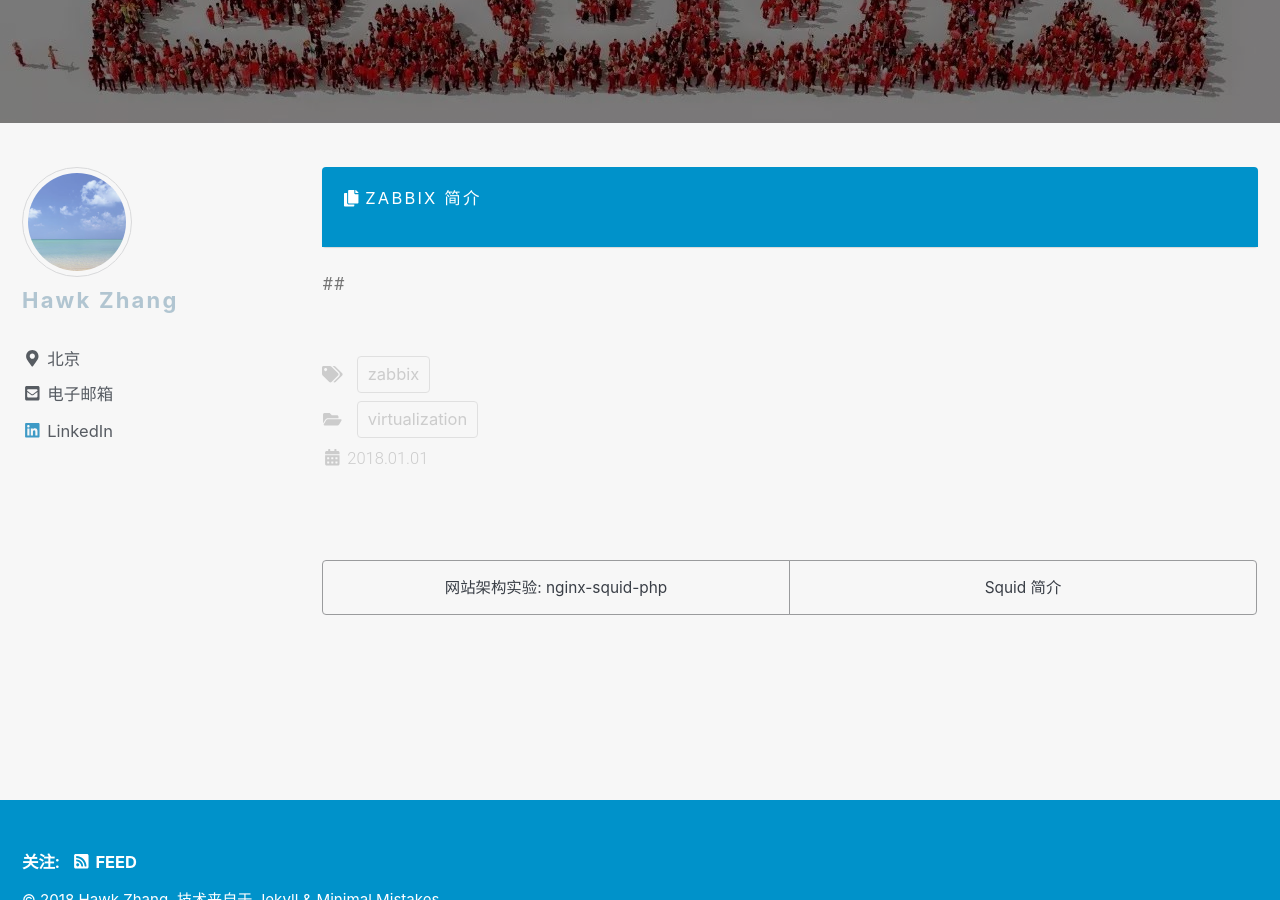
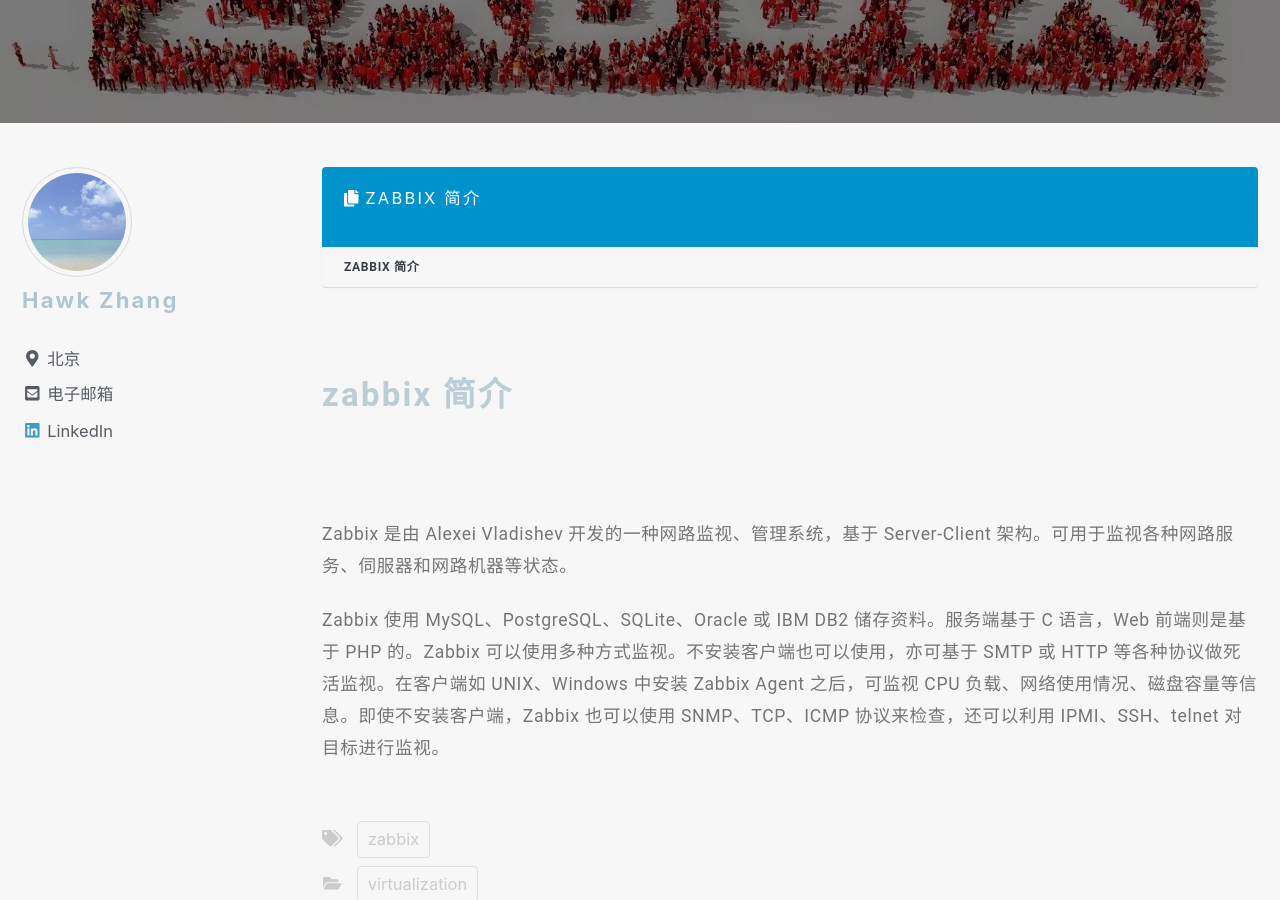
Before and after one commit to narru888/linotes_note, a Jekyll site: the page built from _posts/monitor/zabbix/2018-01-01-zabbix.basic.md, in a window 1280 px wide and 900 px high, scrolled down 230 px. Built offline with Jekyll 4.4.1, drawn with Linux system fonts in a browser that asks for light colours; nearby versions of some CDN libraries; a script that is not in the unit is left out.

Commit message:
update on 2018-10-17 18:04:01 CST

```diff
--- a/_posts/monitor/zabbix/2018-01-01-zabbix.basic.md
+++ b/_posts/monitor/zabbix/2018-01-01-zabbix.basic.md
@@ -15,4 +15,8 @@
 
 
 
-##
+## zabbix 简介
+
+Zabbix 是由 Alexei Vladishev 开发的一种网路监视、管理系统，基于 Server-Client 架构。可用于监视各种网路服务、伺服器和网路机器等状态。
+
+Zabbix 使用 MySQL、PostgreSQL、SQLite、Oracle 或 IBM DB2 储存资料。服务端基于 C 语言，Web 前端则是基于 PHP 的。Zabbix 可以使用多种方式监视。不安装客户端也可以使用，亦可基于 SMTP 或 HTTP 等各种协议做死活监视。在客户端如 UNIX、Windows 中安装 Zabbix Agent 之后，可监视 CPU 负载、网络使用情况、磁盘容量等信息。即使不安装客户端，Zabbix 也可以使用 SNMP、TCP、ICMP 协议来检查，还可以利用 IPMI、SSH、telnet 对目标进行监视。
```
